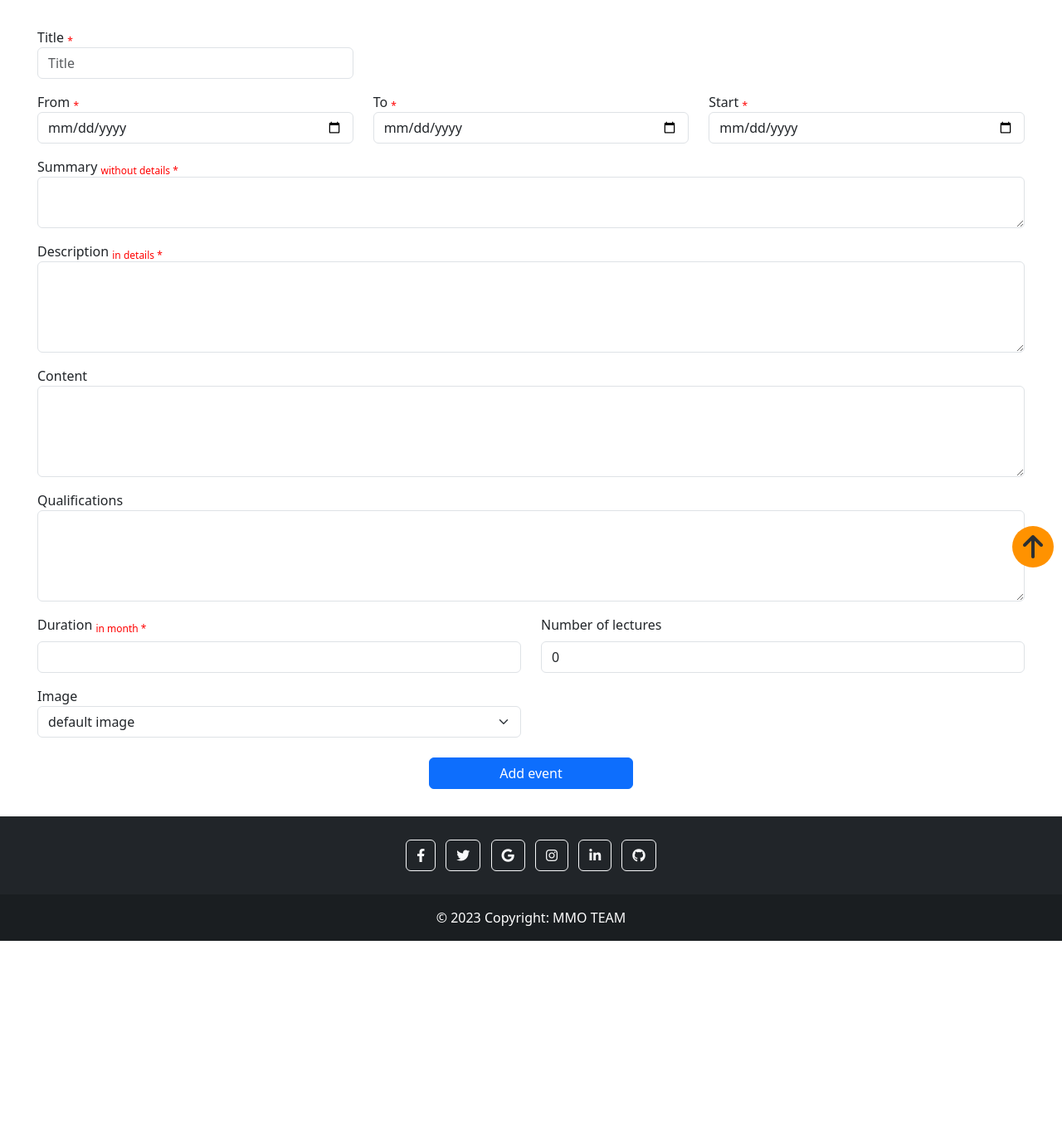
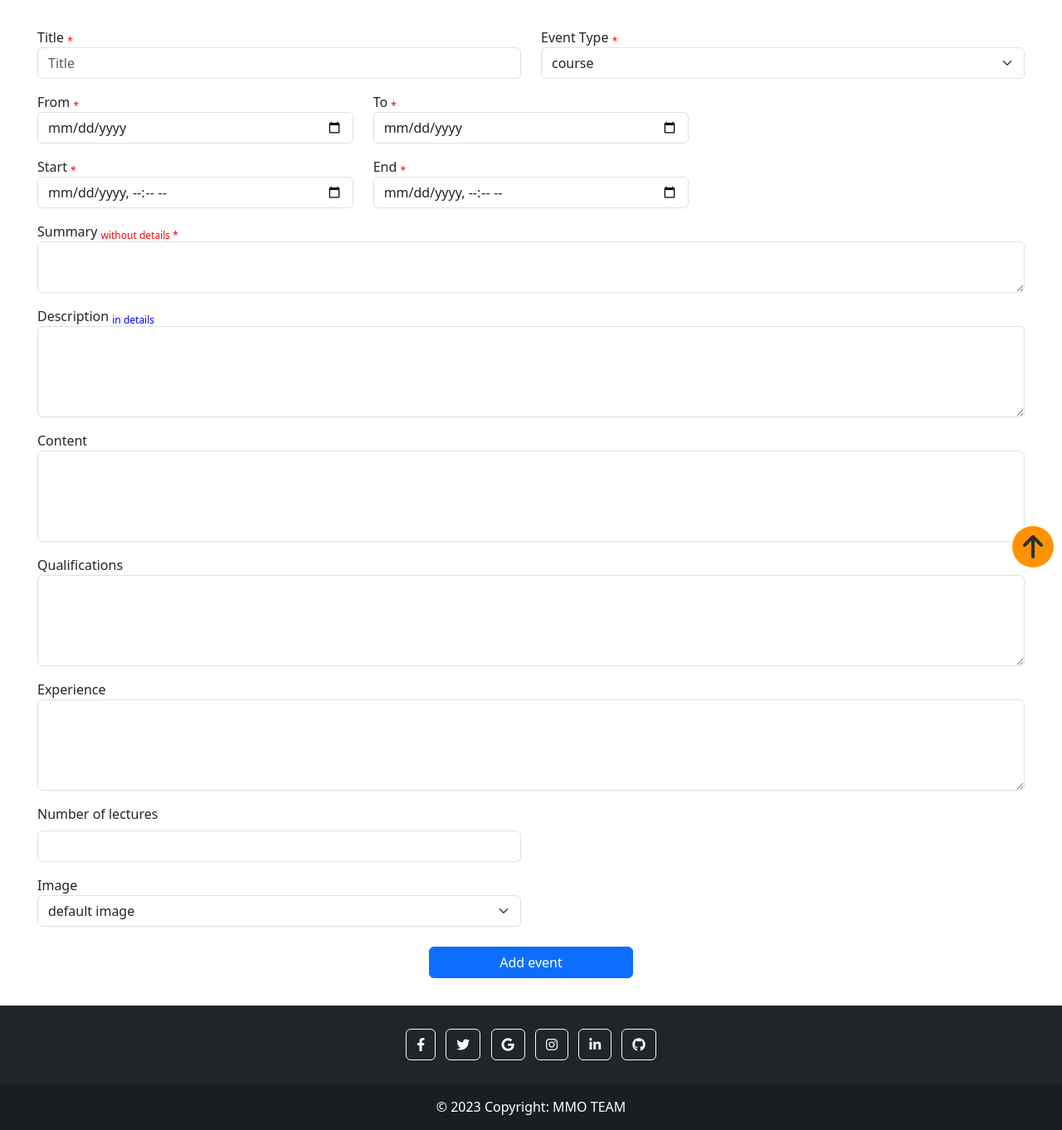
Before and after one commit to mahmoudSh58/community-website, a PHP site: page /community/page/add_event.php in a window 1280 px wide. Shown: the part 76-1438 px from the top of the page at 83% size. Before the commit the page ends 1210 px from the top, so only its background shows below. Run offline with PHP 8.4, Linux system fonts and the light colour scheme; some libraries are stand-ins or nearby versions.

Commit message:
edit add_event

```diff
--- a/js/add_event.js
+++ b/js/add_event.js
@@ -83,7 +83,7 @@ image.addEventListener('input',function(){
         i_m.classList.add('col-md-6','mb-2');
         i_m.innerHTML=`
         <label for="file" class="form-label">Upload image <sub style='color:red;'>*</sub></label>
-        <input class="form-control" type="file" id="file" required>
+        <input class="form-control" type="file" id="file" name="url_img" required>
         `;
         var i_im = document.getElementsByClassName('i-image')[0];
         i_im.appendChild(i_m);
--- a/page/add_event.php
+++ b/page/add_event.php
@@ -1,10 +1,10 @@
 <?php
 session_start();
-$role = '';
+$privilege = '';
 $con = mysqli_connect('localhost', 'root', '', 'community_website_db');
 if (isset($_COOKIE['id'])) {
     $id_user = $_COOKIE['id'];
-    $select_q = "SELECT `role`,`block` FROM `user` WHERE `id_user` ='$id_user'";
+    $select_q = "SELECT `privilege`,`state` FROM `user` WHERE `id_user` ='$id_user'";
     $data = mysqli_query($con, $select_q);
     $results = mysqli_fetch_assoc($data);
 
@@ -14,15 +14,19 @@ if (isset($_COOKIE['id'])) {
         header('location: ../php_request/logout.php');
         exit;
     }
-    if ($results['block']) {
+    if ($results['state'] != 1) {
         $_SESSION['error'] = 1;
-        $_SESSION['message'] = "User is blocked.";
+        if ($results['state'] == -1)
+            $_SESSION['message'] = "User is blocked.";
+        else
+            $_SESSION['message'] = "User in pending.";
         header('location: ../php_request/logout.php');
         exit;
     }
-    $role = $results['role'];
 
-    if ($role != 'admin') {
+    $privilege = $results['privilege'];
+
+    if ($privilege != 'admin' && $privilege != 'owner') {
         $_SESSION['error'] = 1;
         $_SESSION['message'] = "This is page for admin";
         header('location: ../index.php');
@@ -63,7 +67,7 @@ if (isset($_COOKIE['id'])) {
             <div class="collapse navbar-collapse" id="navbarSupportedContent">
                 <ul class="navbar-nav ms-auto mb-2 mb-lg-0">
                     <?php
-                    if ($role == 'admin') {
+                    if ($privilege == 'admin' || $privilege == 'owner') {
                         echo '<li class="nav-item">
                     <a class="nav-link" aria-current="page" href="#">Control</a>
                   </li>
@@ -123,74 +127,93 @@ if (isset($_COOKIE['id'])) {
         <form class="needs-validation" novalidate method="post" action="../php_request/add_event_req.php">
 
             <div class="form row m-2">
-                <div class="col-md-4 mb-2">
+                <div class="col-md-6 mb-2">
                     <label for="title">Title <sub style='color:red;'>*</sub> </label>
-                    <input type="text" class="form-control r" id="titlr" placeholder="Title" name="first_name" required>
+                    <input type="text" class="form-control r" id="titlr" placeholder="Title" name="title" required>
+                </div>
+
+                <div class="col-md-6 mb-2">
+                    <label for="type">Event Type <sub style='color:red;'>*</sub></label>
+                    <select name="image" id="type" class='form-select' name='type' required>
+                        <option value="course">course</option>
+                        <option value="contest">contest</option>
+                        <option value="conference">conference</option>
+                    </select>
+                </div>
+
+            </div>
+
+            <div class="form row m-2">
+                <div class="col-md-4 mb-2 md-form md-outline input-with-post-icon datepicker">
+                    <label for="from">From <sub style='color:red;'>*</sub></label>
+                    <input placeholder="Select date" type="date" id="from" name="from" class="form-control" required>
+                </div>
+
+                <div class="col-md-4 mb-2 md-form md-outline input-with-post-icon datepicker">
+                    <label for="to">To <sub style='color:red;'>*</sub></label>
+                    <input placeholder="Select date" type="date" id="to" name="to" class="form-control" required>
                 </div>
             </div>
 
             <div class="form row m-2">
                 <div class="col-md-4 mb-2 md-form md-outline input-with-post-icon datepicker">
-                    <label for="from">From <sub style='color:red;'>*</sub></label>
-                    <input placeholder="Select date" type="date" id="from" class="form-control" required>
+                    <label for="start">Start <sub style='color:red;'>*</sub> </label>
+                    <input placeholder="Select date" type="datetime-local" id="start" name="start" class="form-control" required>
                 </div>
 
                 <div class="col-md-4 mb-2 md-form md-outline input-with-post-icon datepicker">
-                    <label for="to">To <sub style='color:red;'>*</sub></label>
-                    <input placeholder="Select date" type="date" id="to" class="form-control" required>
+                    <label for="end">End <sub style='color:red;'>*</sub> </label>
+                    <input placeholder="Select date" type="datetime-local" id="end" name="end" class="form-control" required>
                 </div>
 
-                <div class="col-md-4 mb-2 md-form md-outline input-with-post-icon datepicker">
-                    <label for="start">Start <sub style='color:red;'>*</sub> </label>
-                    <input placeholder="Select date" type="date" id="start" class="form-control" required>
+            </div>
+
+            <div class="form row m-2">
+                <div class="col-md-12 mb-2">
+                    <label for="summary">Summary <sub style='color:red;'>without details *</sub> </label>
+                    <textarea class="form-control" id="summary" name="summary" rows="2" required></textarea>
                 </div>
             </div>
 
             <div class="form row m-2">
                 <div class="col-md-12 mb-2">
-                    <label for="summary">Summary <sub style='color:red;'>without details *</sub> </label>
-                    <textarea class="form-control" id="summary" rows="2" required></textarea>
-                </div>
-            </div>
-
-            <div class="form row m-2">
-                <div class="col-md-12 mb-2">
-                    <label for="description">Description <sub style='color:red;'>in details *</sub> </label>
-                    <textarea class="form-control" id="description" rows="4" required></textarea>
+                    <label for="description">Description <sub style='color:blue;'>in details</sub> </label>
+                    <textarea class="form-control" id="description" name="description" rows="4"></textarea>
                 </div>
             </div>
 
             <div class="form row m-2">
                 <div class="col-md-12 mb-2">
                     <label for="content">Content</label>
-                    <textarea class="form-control" id="content" rows="4"></textarea>
+                    <textarea class="form-control" id="content" name="content" rows="4"></textarea>
                 </div>
             </div>
 
             <div class="form row m-2">
                 <div class="col-md-12 mb-2">
                     <label for="qualifications">Qualifications</label>
-                    <textarea class="form-control" id="qualifications" rows="4" required></textarea>
+                    <textarea class="form-control" id="qualifications" name="qualifications" rows="4"></textarea>
+                </div>
+            </div>
+
+            <div class="form row m-2">
+                <div class="col-md-12 mb-2">
+                    <label for="experience">Experience</label>
+                    <textarea class="form-control" id="experience" name="experience" rows="4"></textarea>
                 </div>
             </div>
 
             <div class="form row i-college m-2">
                 <div class="col-md-6 mb-2">
-                    <label class="form-label" for="duration">Duration <sub style='color:red;'>in month *</sub> </label>
-                    <input type="number" id="duration" min='1' class="form-control" required />
+                    <label class="form-label" for="num_lecture">Number of lectures</label>
+                    <input type="number" id="num_lecture" name="num_lecture" min='0' class="form-control" />
                 </div>
-
-                <div class="col-md-6 mb-2">
-                    <label class="form-label" for="num_lecture">Number of lectures</label>
-                    <input type="number" id="num_lecture" value="0" min='0' class="form-control" />
-                </div>
-
             </div>
 
             <div class="form row i-image m-2">
                 <div class="col-md-6 mb-2">
                     <label for="image">Image</label>
-                    <select name="image" id="image" class='form-select'>
+                    <select name="image" id="image" name="image" class='form-select'>
                         <option value="default">default image</option>
                         <option value="other">add image</option>
                     </select>
--- a/page/event.php
+++ b/page/event.php
@@ -11,7 +11,7 @@ if (isset($_COOKIE['id'])) {
   if (empty($results)) {
     $_SESSION['error'] = 1;
     $_SESSION['message'] = "User is deleted.";
-    header('location: php_request/logout.php');
+    header('location: ../php_request/logout.php');
     exit;
   }
   if ($results['state'] != 1) {
@@ -20,7 +20,7 @@ if (isset($_COOKIE['id'])) {
       $_SESSION['message'] = "User is blocked.";
     else
       $_SESSION['message'] = "User in pending.";
-    header('location: php_request/logout.php');
+    header('location: ../php_request/logout.php');
     exit;
   }
 
```
